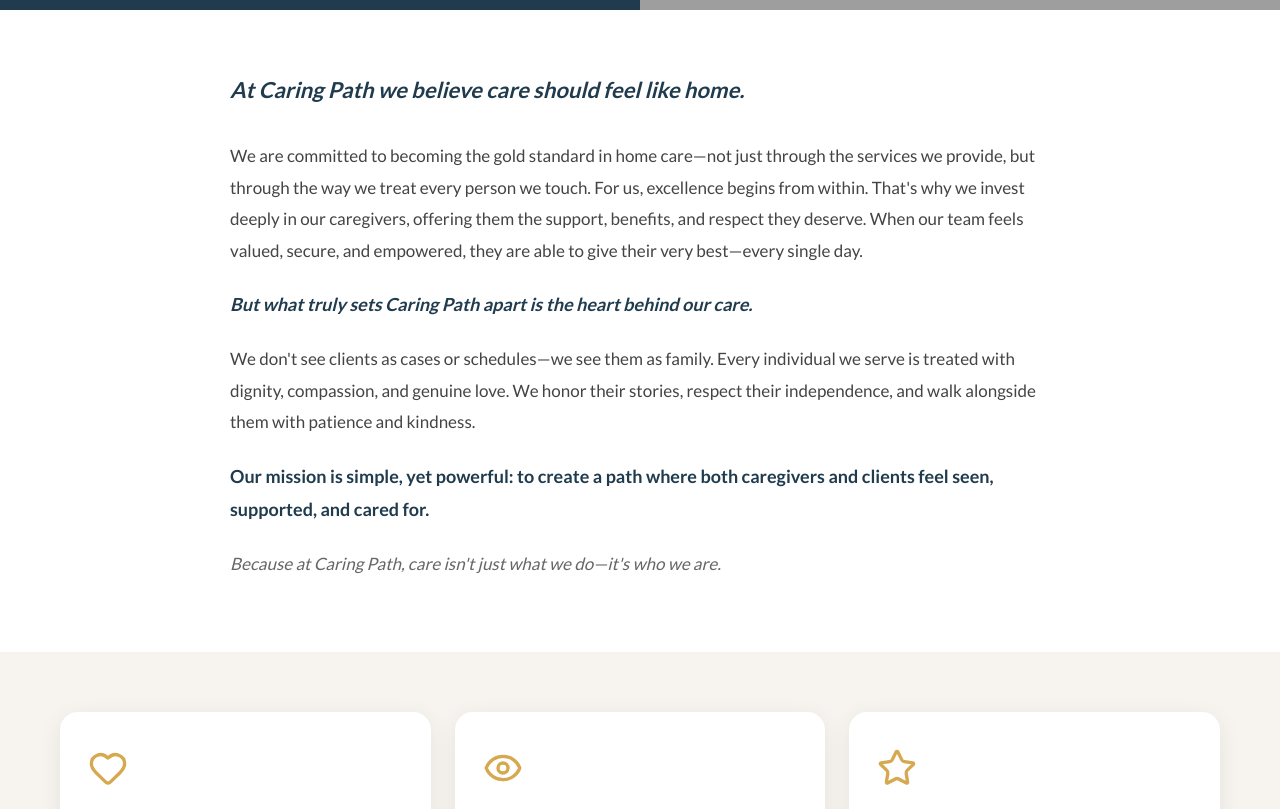
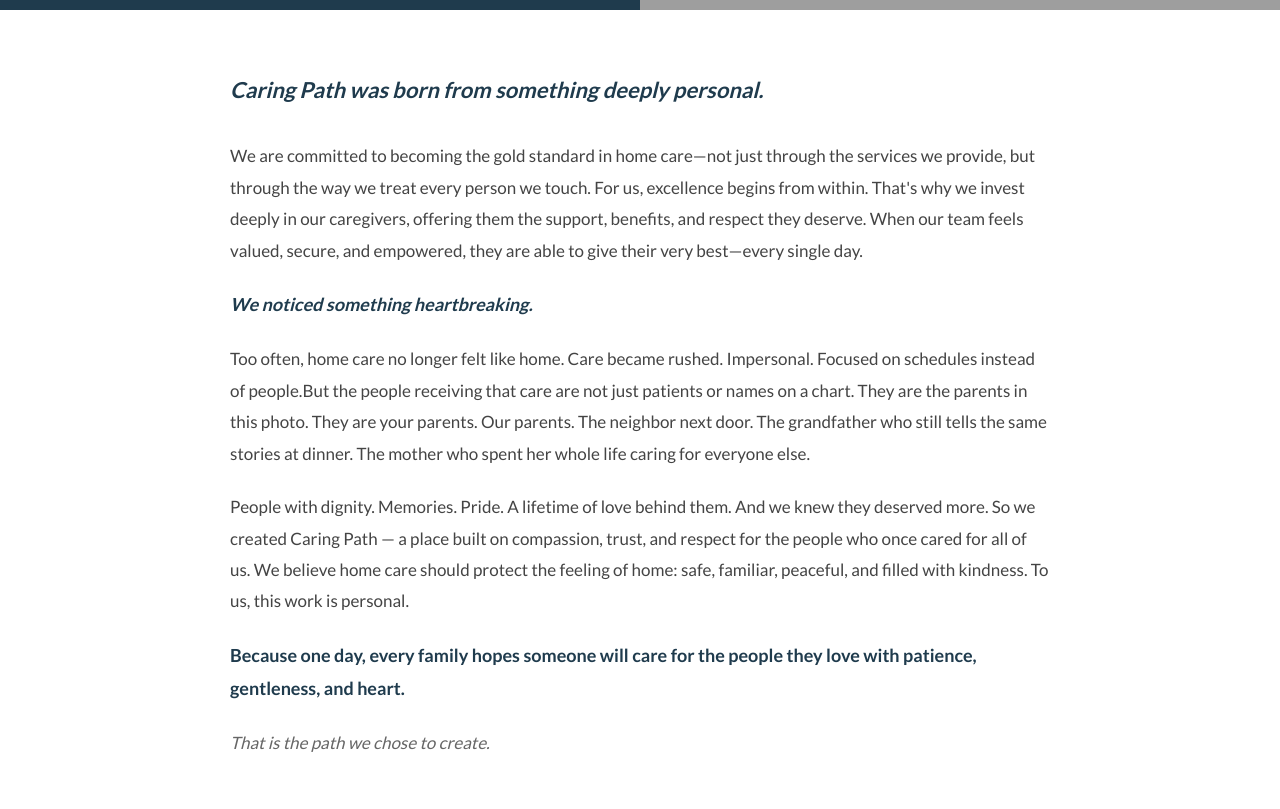
Before and after one commit to Aloecheverria7/caring-react, a React (Vite) app: page /about in a window 1280 px wide. Shown: the part 619-1428 px from the top of the page. Built offline with nearby package versions, Linux system fonts and the light colour scheme; grey boxes are pictures that could not be loaded.

Commit message:
cambios en texto about
CAmbios en texto en en.json

```diff
--- a/src/i18n/locales/en.json
+++ b/src/i18n/locales/en.json
@@ -110,12 +110,13 @@
         "heroTitle": "About Us",
         "heroHighlight": "Caring Path",
         "heroSubtitle": "Helping families feel confident in their choice for compassionate, professional care in Rhode Island.",
-        "tagline": "At Caring Path we believe care should feel like home.",
+        "tagline": "Caring Path was born from something deeply personal.",
         "para1": "We are committed to becoming the gold standard in home care—not just through the services we provide, but through the way we treat every person we touch. For us, excellence begins from within. That's why we invest deeply in our caregivers, offering them the support, benefits, and respect they deserve. When our team feels valued, secure, and empowered, they are able to give their very best—every single day.",
-        "break1": "But what truly sets Caring Path apart is the heart behind our care.",
-        "para2": "We don't see clients as cases or schedules—we see them as family. Every individual we serve is treated with dignity, compassion, and genuine love. We honor their stories, respect their independence, and walk alongside them with patience and kindness.",
-        "missionStatement": "Our mission is simple, yet powerful: to create a path where both caregivers and clients feel seen, supported, and cared for.",
-        "closing": "Because at Caring Path, care isn't just what we do—it's who we are.",
+        "break1": "We noticed something heartbreaking.",
+        "para2": "Too often, home care no longer felt like home. Care became rushed. Impersonal. Focused on schedules instead of people.But the people receiving that care are not just patients or names on a chart. They are the parents in this photo. They are your parents. Our parents. The neighbor next door. The grandfather who still tells the same stories at dinner. The mother who spent her whole life caring for everyone else.",
+        "para3": "People with dignity. Memories. Pride. A lifetime of love behind them. And we knew they deserved more. So we created Caring Path — a place built on compassion, trust, and respect for the people who once cared for all of us. We believe home care should protect the feeling of home: safe, familiar, peaceful, and filled with kindness. To us, this work is personal.",
+        "missionStatement": "Because one day, every family hopes someone will care for the people they love with patience, gentleness, and heart.",
+        "closing": "That is the path we chose to create.",
         "whyTitle": "Why Families",
         "whyHighlight": "Choose Us",
         "feature1": "Licensed & State Compliant",
--- a/src/index.css
+++ b/src/index.css
@@ -118,12 +118,12 @@ body {
 }
 
 .logo img {
-  position: absolute;
-  top: 10px;
-  left: 80px;
-  width: 220px;
-  height: auto;
-  z-index: 10;
+  position:  absolute;
+    top: -6px;
+    left: 80px;
+    width: 169px;
+    height: auto;
+    z-index: 10;
 }
 
 /*Tablet*/
@@ -1912,7 +1912,7 @@ body {
   /* ── Navbar ── */
   .logo img {
     height: auto;
-    width: 120px;
+    width: 223px;
   }
 
   /* ── Hero ── */
--- a/src/pages/about.page.tsx
+++ b/src/pages/about.page.tsx
@@ -27,6 +27,7 @@ function AboutPage() {
                     <p>{t('about.para1')}</p>
                     <p className="about-break">{t('about.break1')}</p>
                     <p>{t('about.para2')}</p>
+                    <p>{t('about.para3')}</p>
                     <p className="about-mission-stmt">{t('about.missionStatement')}</p>
                     <p className="about-closing">{t('about.closing')}</p>
                 </div>
--- a/src/pages/careers.page.tsx
+++ b/src/pages/careers.page.tsx
@@ -102,6 +102,22 @@ function CareersPage() {
 
   </div>
 </div>
+<div className="careers-download-card">
+                        <div className="careers-download-icon" aria-hidden="true">
+                            <FaDownload size={32} color="var(--blue)" />
+                        </div>
+                        <div className="careers-download-text">
+                            <h3>{t('careercard.download.title')}</h3>
+                            <p>{t('careercard.download.description')}</p>
+                        </div>
+                        <a
+                            href="/docs/application-form.docx"
+                            download
+                            className="btn primary"
+                        >
+                            {t('careercard.download.cta')}
+                        </a>
+                    </div>
         </div>
 
 
@@ -194,22 +210,7 @@ function CareersPage() {
                         ))}
                     </div>
 
-                    <div className="careers-download-card">
-                        <div className="careers-download-icon" aria-hidden="true">
-                            <FaDownload size={32} color="var(--blue)" />
-                        </div>
-                        <div className="careers-download-text">
-                            <h3>{t('careercard.download.title')}</h3>
-                            <p>{t('careercard.download.description')}</p>
-                        </div>
-                        <a
-                            href="/docs/application-form.docx"
-                            download
-                            className="btn primary"
-                        >
-                            {t('careercard.download.cta')}
-                        </a>
-                    </div>
+
                 </div>
             </section>
 
```
